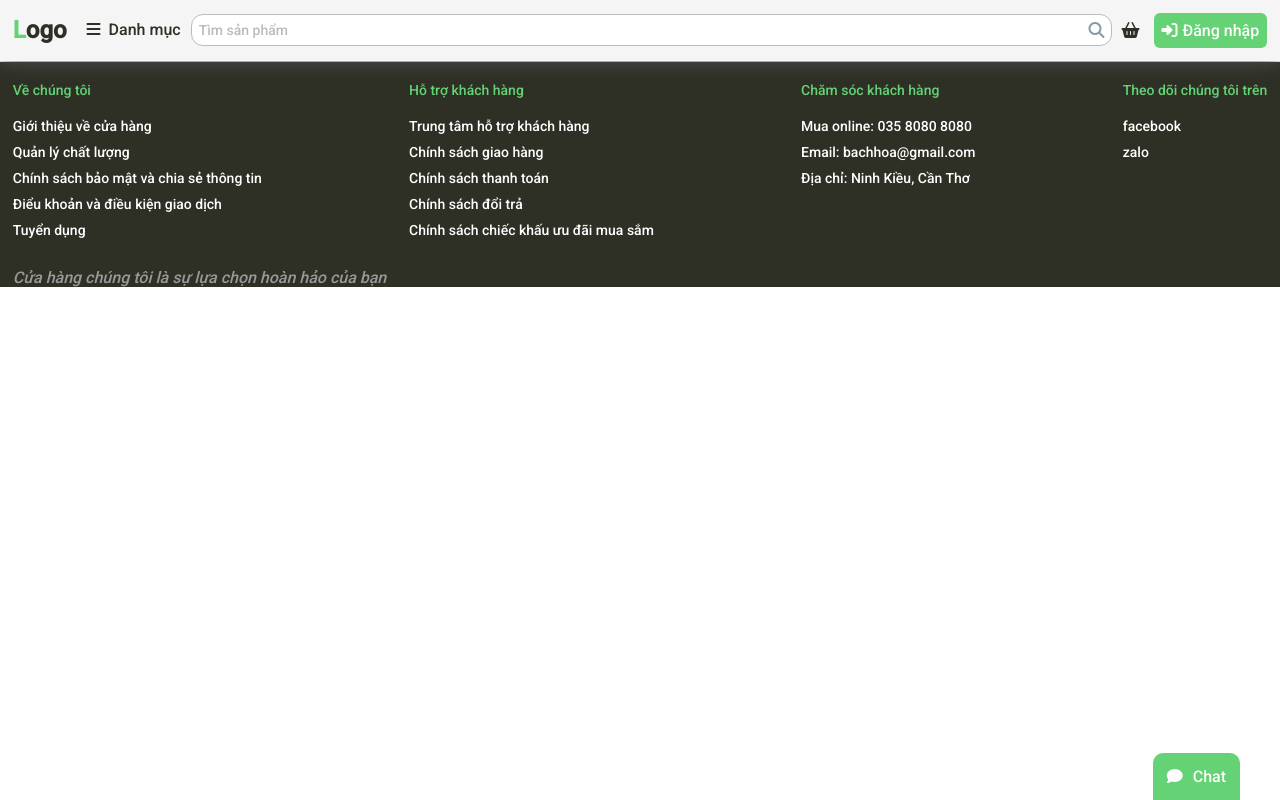
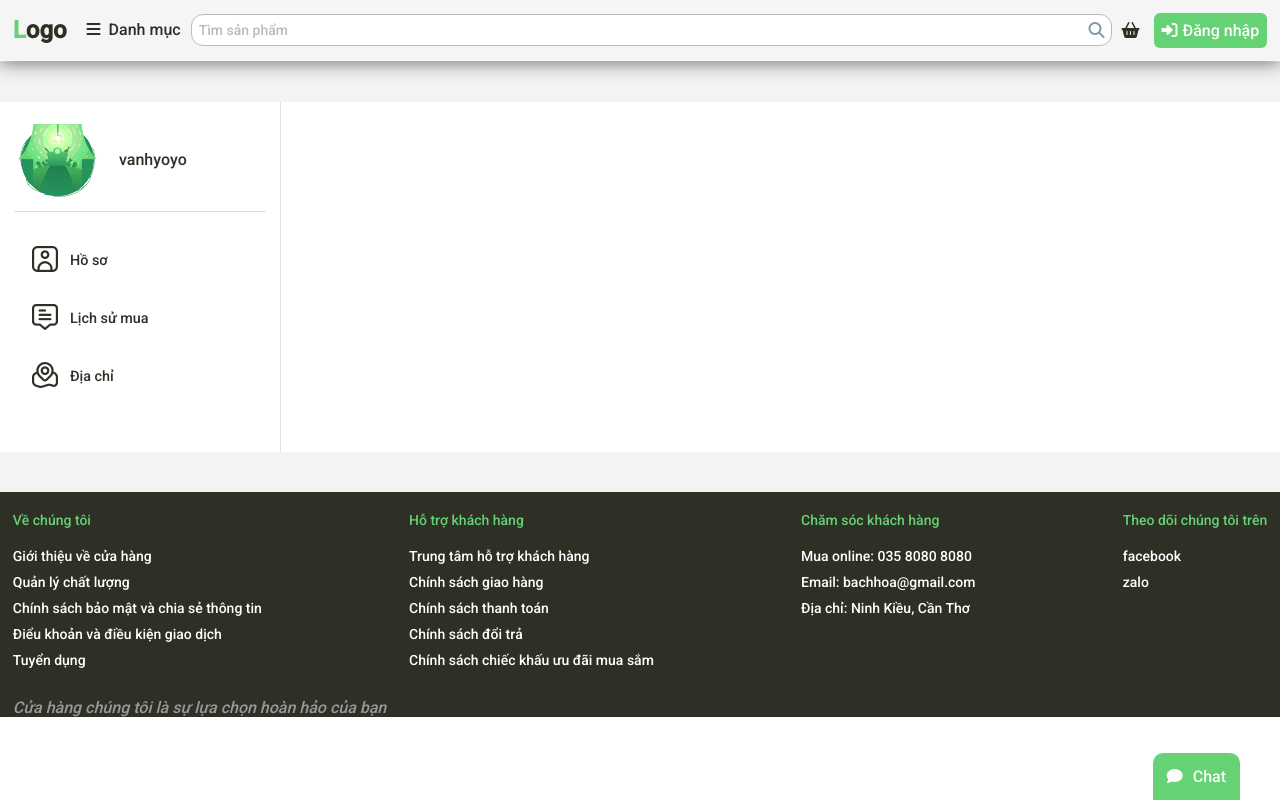
Before and after one commit to vietanhyoyo/nienluannganh, a React (Create React App) app: page /person in a window 1280 px wide. Built offline with nearby package versions, Linux system fonts and the light colour scheme.

Commit message:
add person profile and history

```diff
--- a/src/App.js
+++ b/src/App.js
@@ -1,5 +1,5 @@
 import React from "react";
-import { Routes,Route } from 'react-router-dom';
+import { Routes, Route } from 'react-router-dom';
 import './css/app.css';
 import Hearder from './components/Header';
 import Footer from './components/Footer';
@@ -9,18 +9,26 @@ import Chat from "./components/Chat";
 import Buy from "./components/buy/Buy";
 import Admin from "./components/admin/Admin";
 import Person from "./components/person/Person";
+import Client from "./components/Client";
+import PersonProfile from "./components/person/PersonProfile";
+import PersonHistory from "./components/person/PersonHistory";
 
 function App() {
   return (
     <React.Fragment>
       <Hearder />
-      <div style={{paddingTop: '62px'}}></div>
+      <div style={{ paddingTop: '62px' }}></div>
       <Routes>
-        <Route path='/' element={<Home />} />
-        <Route path='/cart/:id' element={<Cart />} />
-        <Route path='/buy/:id' element={<Buy />} />
-        <Route path='/admin/:id' element={<Admin />} />
-        <Route path='/person/:id' element={<Person />} />
+        <Route path='/' element={<Client />} >
+          <Route path='home' element={<Home />} />
+          <Route path='cart/:id' element={<Cart />} />
+          <Route path='buy/:id' element={<Buy />} />
+          <Route path='admin/:id' element={<Admin />} />
+          <Route path='person' element={<Person />} >
+            <Route path='pro/:id' element={<PersonProfile />} />
+            <Route path='his/:id' element={<PersonHistory />} />
+          </Route>
+        </Route>
       </Routes>
       <Footer />
       <Chat />
--- /dev/null
+++ b/src/components/Client.js
@@ -0,0 +1,11 @@
+import React from "react";
+import { Outlet } from "react-router-dom";
+
+
+export default function Client(){
+    return(
+        <React.Fragment>
+            <Outlet />
+        </React.Fragment>
+    );
+}
--- a/src/components/person/Person.js
+++ b/src/components/person/Person.js
@@ -1,5 +1,6 @@
 import '../../css/person.css'
-
+import { Outlet } from 'react-router-dom';
+import imgg from '../../images/logoicon.png'
 
 export default function Person() {
     return (
@@ -8,22 +9,41 @@ export default function Person() {
                 <div className='person__left'>
                     <div className='person__left__row person__left__row--top'>
                         <div className='person__left__image'>
-                            <img src='' alt='z' />
+                            <img src={imgg} alt='z' />
                         </div>
                         <div className='person__left__text'>
                             <span>vanhyoyo</span>
                         </div>
                     </div>
+                    <div className='person__hr'></div>
                     <div className='person__left__row'>
-                        <div className='person__left__image'>
+                        <div className='person__left__i'>
                             <i className='fi fi-rr-portrait'></i>
                         </div>
-                        <div className='person__left__text'>
-                            <span>vanhyoyo</span>
+                        <div className='person__left__span'>
+                            <span>Hồ sơ</span>
+                        </div>
+                    </div>
+                    <div className='person__left__row'>
+                        <div className='person__left__i'>
+                            <i className='fi fi-rr-comment-alt'></i>
+                        </div>
+                        <div className='person__left__span'>
+                            <span>Lịch sử mua</span>
+                        </div>
+                    </div>
+                    <div className='person__left__row'>
+                        <div className='person__left__i'>
+                            <i className='fi fi-rr-map-marker'></i>
+                        </div>
+                        <div className='person__left__span'>
+                            <span>Địa chỉ</span>
                         </div>
                     </div>
                 </div>
-                <div className='person__right'></div>
+                <div className='person__right'>
+                    <Outlet />
+                </div>
             </div>
         </div>
     );
--- /dev/null
+++ b/src/components/person/PersonHistory.js
@@ -0,0 +1,11 @@
+
+export default function PersonHistory(){
+    return(
+        <>
+            <div className='person__right__title'>
+                <p>Lịch sử mua hàng</p>
+                <span>Hãy xem các mặt hạng mà bạn đã từng mua</span>
+            </div>
+        </>
+    );
+}
--- /dev/null
+++ b/src/components/person/PersonProfile.js
@@ -0,0 +1,12 @@
+
+
+export default function PersonProfile(){
+    return(
+        <>
+            <div className='person__right__title'>
+                <p>Hồ sơ của bạn</p>
+                <span>Hãy đảm bảo hồ sơ của bạn chính xác</span>
+            </div>
+        </>
+    );
+}
--- a/src/css/person.css
+++ b/src/css/person.css
@@ -1,18 +1,67 @@
+.person{
+    background-color: rgb(243, 243, 243);
+    padding-top: 40px;
+    padding-bottom: 40px;
+}
 .person__content{
     display: flex;
 }
 .person__left{
-    width: 300px;
+    width: 280px;
     min-height: 350px;
-    background-color: chocolate;
+    background-color: #fff;
+    color: var(--c1);
 }
 .person__right{
     flex: 1;
     min-height: 300px;
-    background-color: brown;
+    background-color: #fff;
+    border-left: 1px solid rgb(226, 226, 226);
 }
 .person__left__row{
     width: 100%;
     display: flex;
-    padding: 14px;
+    padding-left: 20px;
+    padding-right: 20px;
+    padding-top: 14px;
+    padding-bottom: 14px;
 }
+.person__left__row--top{
+    padding-top: 20px;
+}
+.person__left__image img{
+    width: 100%px;
+}
+.person__hr{
+    height: 1px;
+    background-color: #ddd;
+    width: 90%;
+    margin: auto;
+    margin-bottom: 20px;
+}
+.person__left__row--top .person__left__image{
+    display: flex;
+    justify-content: center;
+    width: 75px;
+    height: 75px;
+    margin-right: 14px;
+}
+.person__left__row--top .person__left__text{
+    margin-left: 10px;
+    height: 75px;
+    line-height: 75px;
+}
+.person__left__i{
+    width: 50px;
+    height: 30px;
+    line-height: 20px;
+    text-align: center;
+}
+.person__left__i i{
+    font-size: 26px;
+}
+.person__left__span{
+    height: 30px;
+    line-height: 29px;
+    font-size: 0.9rem;
+}
```
